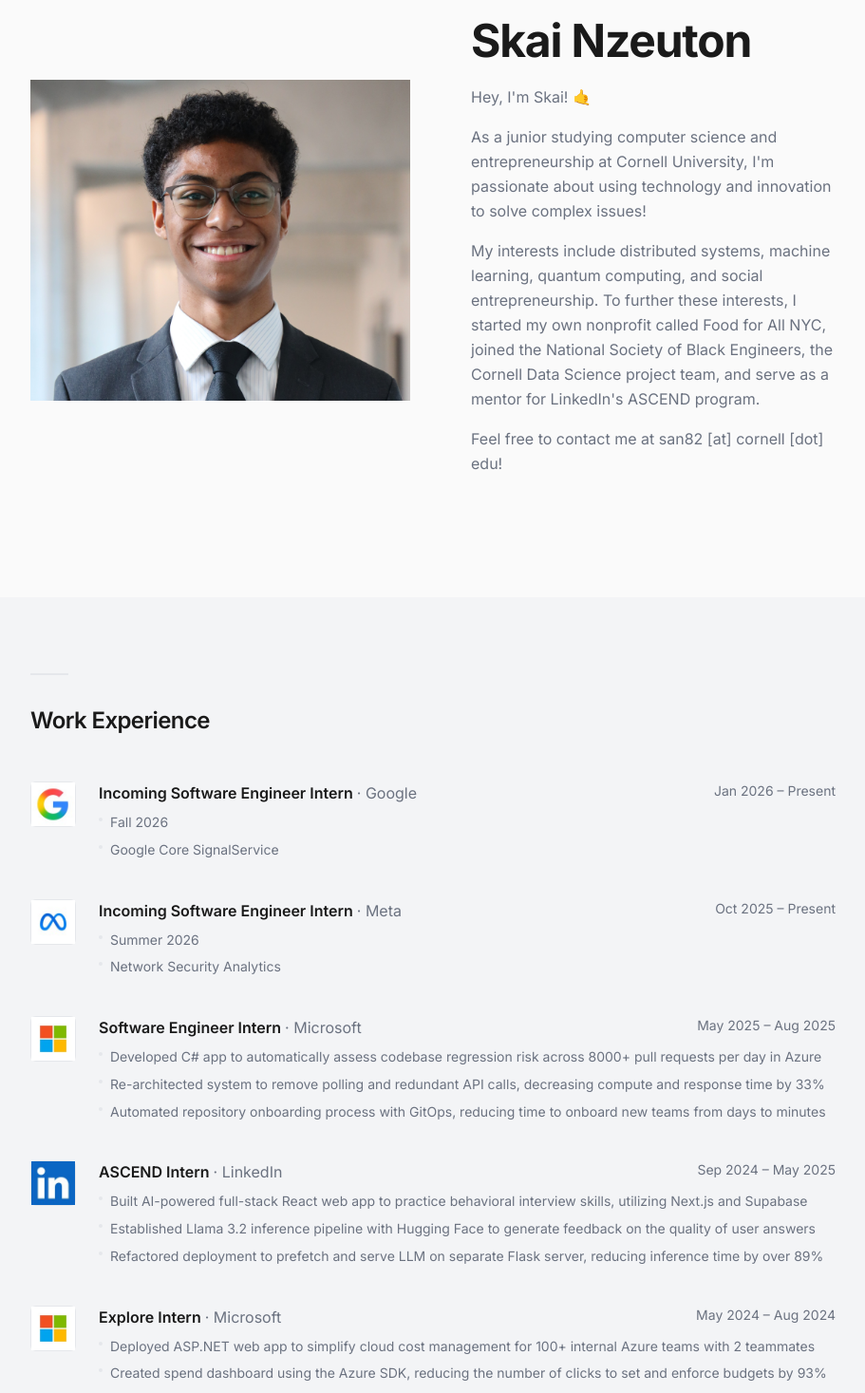
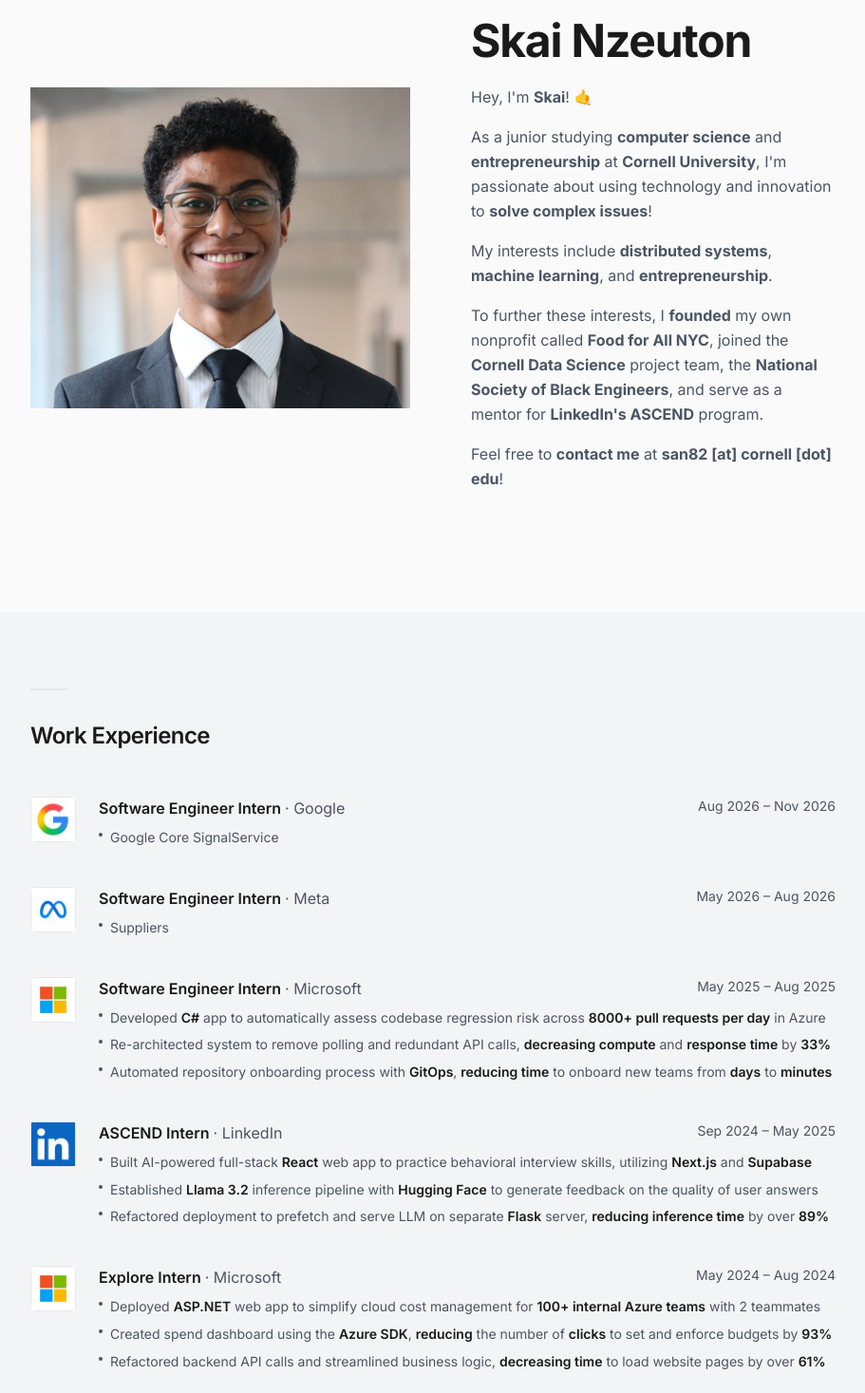
Before and after one commit to Skai-N/personal-site, a Next.js app in the folder site/: page / in a window 1280 px wide. Shown: the part 180-1647 px from the top of the page at 95% size, without its empty margins (184-1095 px from the left). Built offline with nearby package versions, Linux system fonts and the light colour scheme.

Commit message:
Add bolding to experiences, make font darker

```diff
--- a/site/app/globals.css
+++ b/site/app/globals.css
@@ -3,7 +3,7 @@
 :root {
   --background: #fafafa;
   --foreground: #1a1a1a;
-  --muted: #6b7280;
+  --muted: #4b5563;
   --border: #e5e7eb;
   --accent: #374151;
   --surface: #ffffff;
@@ -107,6 +107,12 @@ body {
   margin-bottom: 2rem;
 }
 
+/* Emphasized resume content */
+.resume-emphasis {
+  font-weight: 600;
+  color: var(--foreground);
+}
+
 /* Contact link hover */
 .contact-link {
   transition: color 0.2s ease, border-color 0.2s ease;
--- a/site/app/page.tsx
+++ b/site/app/page.tsx
@@ -1,4 +1,5 @@
 import Image from "next/image";
+import type { ReactNode } from "react";
 import { FaGithub, FaLinkedin } from "react-icons/fa";
 import { MdEmail, MdInsertDriveFile } from "react-icons/md";
 import { basePath } from "@/lib/config";
@@ -12,25 +13,35 @@ const NAV_LINKS = [
   { label: "Contact", href: "#contact" },
 ];
 
-const EXPERIENCE = [
+type ExperienceItem = {
+  role: string;
+  company: string;
+  period: string;
+  logo: string;
+  bullets: ReactNode[];
+};
+
+function Emphasis({ children }: { children: ReactNode }) {
+  return <strong className="resume-emphasis">{children}</strong>;
+}
+
+const EXPERIENCE: ExperienceItem[] = [
   {
-    role: "Incoming Software Engineer Intern",
+    role: "Software Engineer Intern",
     company: "Google",
-    period: "Jan 2026 – Present",
+    period: "Aug 2026 – Nov 2026",
     logo: "/logos/google.jpeg",
     bullets: [
-      "Fall 2026",
       "Google Core SignalService",
     ],
   },
   {
-    role: "Incoming Software Engineer Intern",
+    role: "Software Engineer Intern",
     company: "Meta",
-    period: "Oct 2025 – Present",
+    period: "May 2026 – Aug 2026",
     logo: "/logos/meta.jpeg",
     bullets: [
-      "Summer 2026",
-      "Network Security Analytics",
+      "Suppliers",
     ],
   },
   {
@@ -39,9 +50,19 @@ const EXPERIENCE = [
     period: "May 2025 – Aug 2025",
     logo: "/logos/microsoft.jpeg",
     bullets: [
-      "Developed C# app to automatically assess codebase regression risk across 8000+ pull requests per day in Azure",
-      "Re-architected system to remove polling and redundant API calls, decreasing compute and response time by 33%",
-      "Automated repository onboarding process with GitOps, reducing time to onboard new teams from days to minutes"
+      <>
+        Developed <Emphasis>C#</Emphasis> app to automatically assess codebase regression risk across{" "}
+        <Emphasis>8000+ pull requests per day</Emphasis> in Azure
+      </>,
+      <>
+        Re-architected system to remove polling and redundant API calls, <Emphasis>decreasing compute</Emphasis>{" "}
+        and <Emphasis>response time</Emphasis> by <Emphasis>33%</Emphasis>
+      </>,
+      <>
+        Automated repository onboarding process with <Emphasis>GitOps</Emphasis>,{" "}
+        <Emphasis>reducing time</Emphasis> to onboard new teams from{" "}
+        <Emphasis>days</Emphasis> to <Emphasis>minutes</Emphasis>
+      </>,
     ],
   },
   {
@@ -50,9 +71,18 @@ const EXPERIENCE = [
     period: "Sep 2024 – May 2025",
     logo: "/logos/linkedin.jpeg",
     bullets: [
-      "Built AI-powered full-stack React web app to practice behavioral interview skills, utilizing Next.js and Supabase",
-      "Established Llama 3.2 inference pipeline with Hugging Face to generate feedback on the quality of user answers",
-      "Refactored deployment to prefetch and serve LLM on separate Flask server, reducing inference time by over 89%"
+      <>
+        Built AI-powered full-stack <Emphasis>React</Emphasis> web app to practice behavioral interview skills, utilizing{" "}
+        <Emphasis>Next.js</Emphasis> and <Emphasis>Supabase</Emphasis>
+      </>,
+      <>
+        Established <Emphasis>Llama 3.2</Emphasis> inference pipeline with{" "}
+        <Emphasis>Hugging Face</Emphasis> to generate feedback on the quality of user answers
+      </>,
+      <>
+        Refactored deployment to prefetch and serve LLM on separate <Emphasis>Flask</Emphasis> server,{" "}
+        <Emphasis>reducing inference time</Emphasis> by over <Emphasis>89%</Emphasis>
+      </>,
     ],
   },
   {
@@ -61,9 +91,19 @@ const EXPERIENCE = [
     period: "May 2024 – Aug 2024",
     logo: "/logos/microsoft.jpeg",
     bullets: [
-      "Deployed ASP.NET web app to simplify cloud cost management for 100+ internal Azure teams with 2 teammates",
-      "Created spend dashboard using the Azure SDK, reducing the number of clicks to set and enforce budgets by 93%",
-      "Refactored backend API calls and streamlined business logic, decreasing time to load website pages by over 61%"
+      <>
+        Deployed <Emphasis>ASP.NET</Emphasis> web app to simplify cloud cost management for{" "}
+        <Emphasis>100+ internal Azure teams</Emphasis> with 2 teammates
+      </>,
+      <>
+        Created spend dashboard using the <Emphasis>Azure SDK</Emphasis>,{" "}
+        <Emphasis>reducing</Emphasis> the number of <Emphasis>clicks</Emphasis>{" "}
+        to set and enforce budgets by <Emphasis>93%</Emphasis>
+      </>,
+      <>
+        Refactored backend API calls and streamlined business logic, <Emphasis>decreasing time</Emphasis>{" "}
+        to load website pages by over <Emphasis>61%</Emphasis>
+      </>,
     ],
   },
 ];
@@ -186,30 +226,33 @@ export default function Home() {
 
           <div className="flex flex-col items-center text-center md:items-start md:text-left">
             <p className="mb-2 text-sm font-medium uppercase tracking-widest text-muted">
-              {/* [Your Tagline — e.g. Software Engineer] */}
+              {/* [Software Engineer] */}
             </p>
             <h1 className="mb-4 text-4xl font-bold leading-tight tracking-tight text-foreground md:text-5xl">
               Skai Nzeuton
             </h1>
             <div className="max-w-md text-base leading-relaxed text-muted space-y-4">
-              <p>Hey, I&apos;m Skai! 🤙 </p>
+              <p>Hey, I&apos;m <strong>Skai</strong>! 🤙 </p>
 
               <p>
-                As a junior studying computer science and entrepreneurship at Cornell
-                University, I&apos;m passionate about using technology and innovation to solve
-                complex issues!
+                As a junior studying <strong>computer science</strong> and <strong>entrepreneurship</strong> at <strong>Cornell
+                University</strong>, I&apos;m passionate about using technology and innovation to <strong>solve
+                complex issues</strong>!
               </p>
 
               <p>
-                My interests include distributed systems, machine learning, quantum
-                computing, and social entrepreneurship. To further these interests, I
-                started my own nonprofit called Food for All NYC, joined the National
-                Society of Black Engineers, the Cornell Data Science project team, and serve
-                as a mentor for LinkedIn&apos;s ASCEND program.
+                My interests include <strong>distributed systems</strong>,
+                <strong> machine learning</strong>, and <strong>entrepreneurship</strong>.
               </p>
 
               <p>
-                Feel free to contact me at san82 [at] cornell [dot] edu!
+                To further these interests, I <strong>founded</strong> my own nonprofit called <strong>Food for All NYC</strong>,
+                joined the <strong>Cornell Data Science</strong> project team, the <strong>National Society of Black Engineers</strong>,
+                and serve as a mentor for <strong>LinkedIn&apos;s ASCEND</strong> program.
+              </p>
+
+              <p>
+                Feel free to <strong>contact me</strong> at <strong>san82 [at] cornell [dot] edu</strong>!
               </p>
             </div>
           </div>
@@ -261,8 +304,8 @@ export default function Home() {
                     <ul className="flex flex-col gap-1.5 text-sm leading-relaxed text-muted">
                       {job.bullets.map((b, j) => (
                         <li key={j} className="flex gap-2">
-                          <span className="mt-1.5 h-1 w-1 shrink-0 rounded-full bg-border" />
-                          {b}
+                          <span className="mt-1.5 h-1 w-1 shrink-0 rounded-full bg-muted" />
+                          <span>{b}</span>
                         </li>
                       ))}
                     </ul>
```
